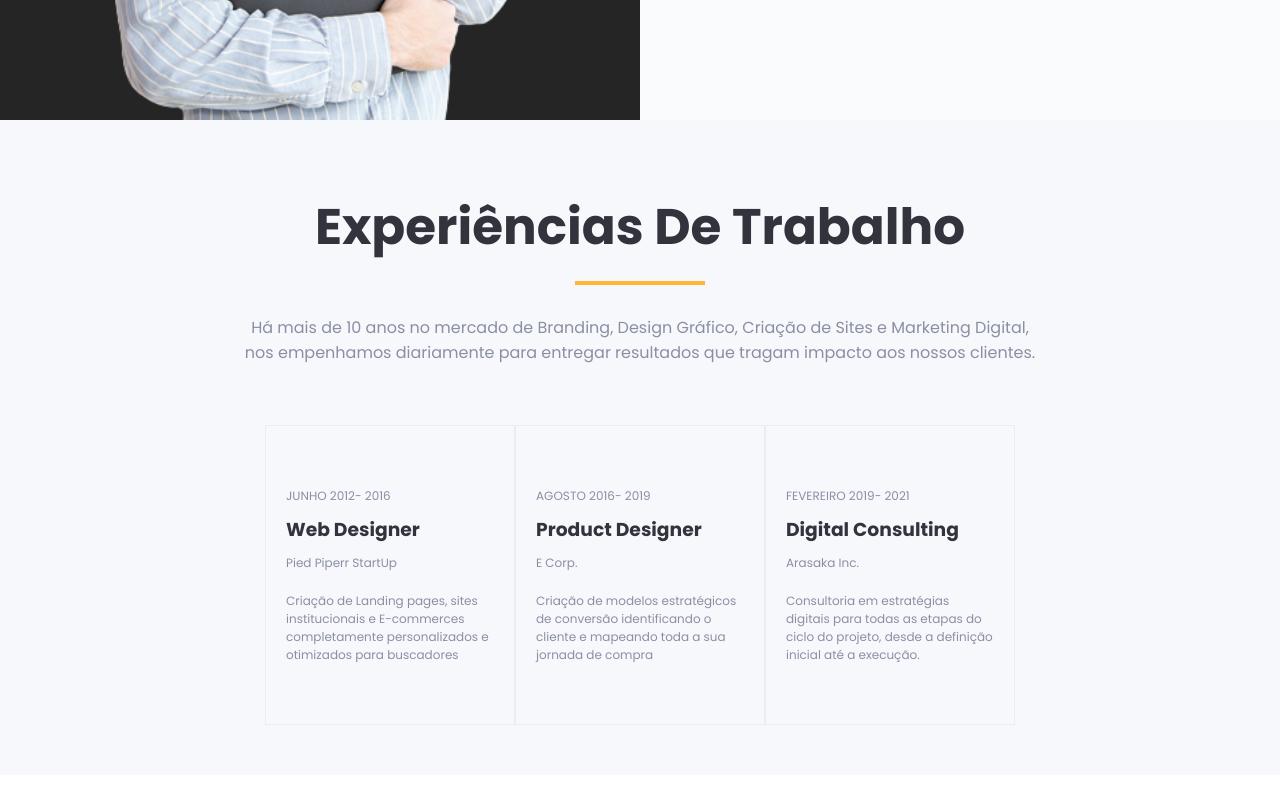
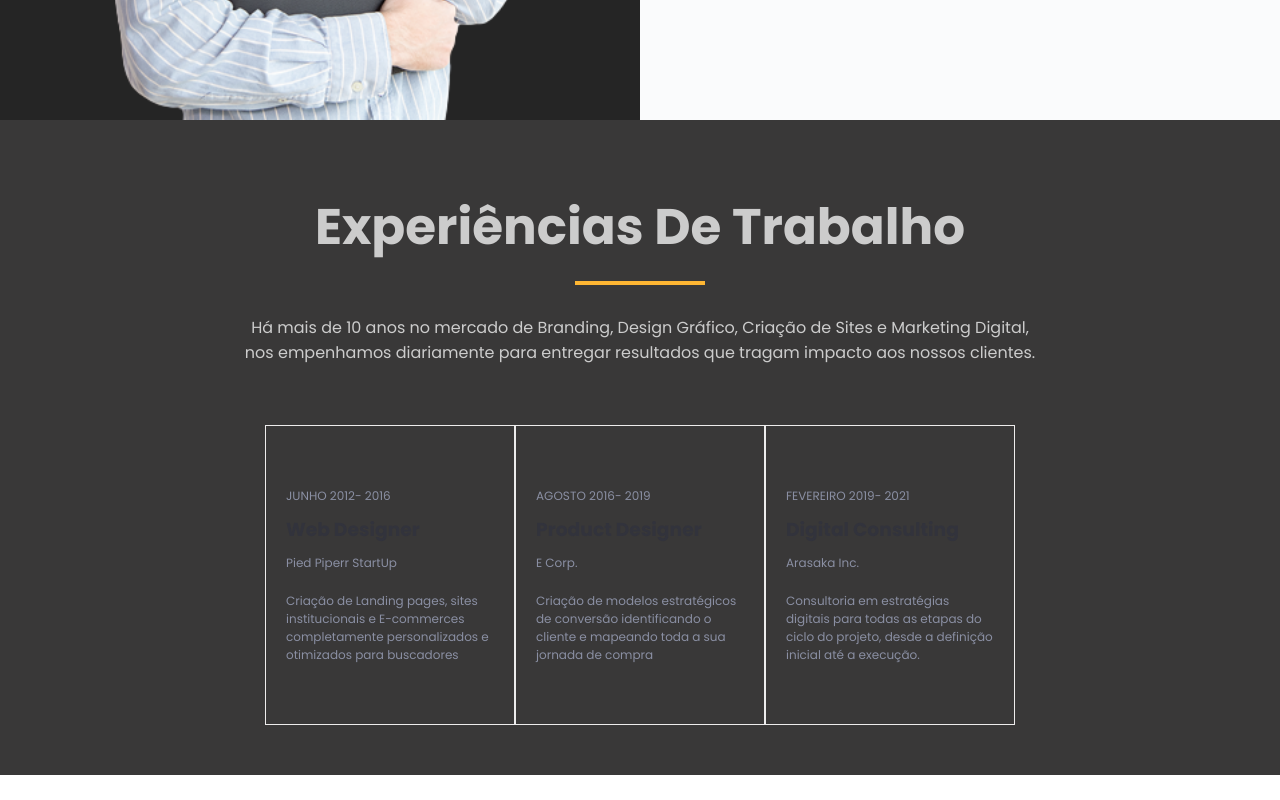
Before and after one commit to vanilo-ferreira/projeto-design, a React (Create React App) app: page / in a window 1280 px wide. Shown: the part 580-1380 px from the top of the page. Built offline with nearby package versions, Linux system fonts and the light colour scheme.

Commit message:
feat: estilizando o componente SecaoExperienciaTrabalho para o modo dark

```diff
--- a/src/componentes/SecaoExperienciaTrabalho/index.jsx
+++ b/src/componentes/SecaoExperienciaTrabalho/index.jsx
@@ -3,10 +3,10 @@ import Card from "../Card";
 
 const SecaoExperienciaTrabalho = () => {
     return (
-        <section className="secaoExperienciaTrabalho">
+        <section className="secaoExperienciaTrabalho bg-dark">
             <div className="secaoExperienciaTrabalhoInfo">
-                <h2>Experiências De Trabalho</h2>
-                <p>
+                <h2 className="color-dark">Experiências De Trabalho</h2>
+                <p className="color-dark">
                     Há mais de 10 anos no mercado de Branding, Design Gráfico, Criação de Sites e Marketing Digital,
                     nos empenhamos diariamente para entregar resultados que tragam impacto aos nossos clientes.
                 </p>
--- a/src/componentes/SecaoExperienciaTrabalho/style.css
+++ b/src/componentes/SecaoExperienciaTrabalho/style.css
@@ -1,6 +1,13 @@
 .secaoExperienciaTrabalho {
+    padding: 10px;
+}
+
+.bg-light {
     background-color: #f6f8fc;
-    padding: 10px;
+}
+
+.bg-dark {
+    background-color: #393838;
 }
 
 .secaoExperienciaTrabalhoInfo {
@@ -12,7 +19,6 @@
 
 .secaoExperienciaTrabalhoInfo h2 {
     position: relative;
-    color: #32333c;
     font-size: 50px;
     margin-bottom: 50px;
 }
@@ -28,9 +34,20 @@
 }
 
 .secaoExperienciaTrabalhoInfo p {
-    color: #8a8fa3;
     margin: 0 18%;
     text-align: center;
+}
+
+.subtitulo-color-light {
+    color: #32333c;
+}
+
+.paragrafo-color-light {
+    color: #8a8fa3;
+}
+
+.color-dark {
+    color: #cccccc;
 }
 
 .grupoCards {
```
